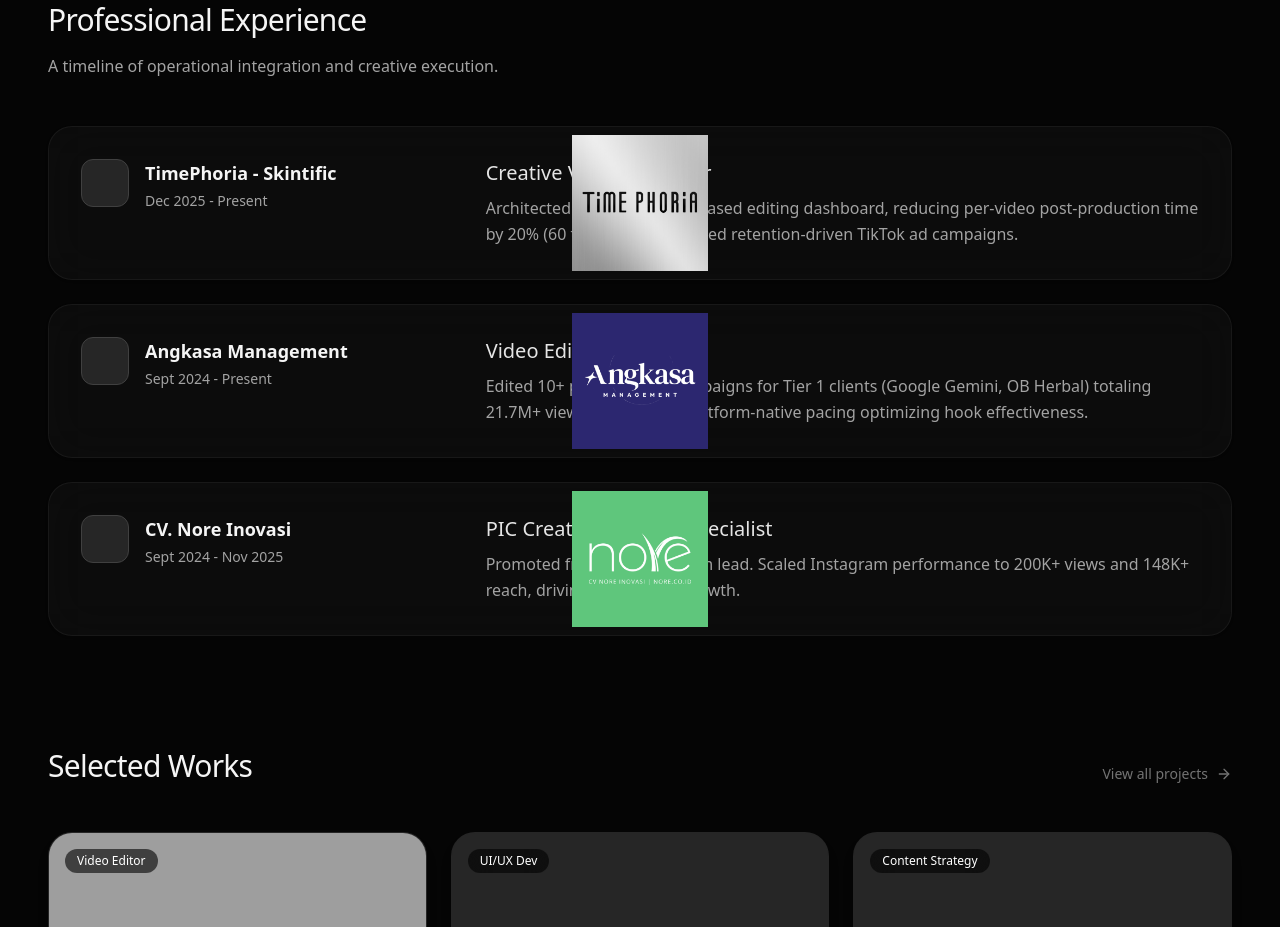
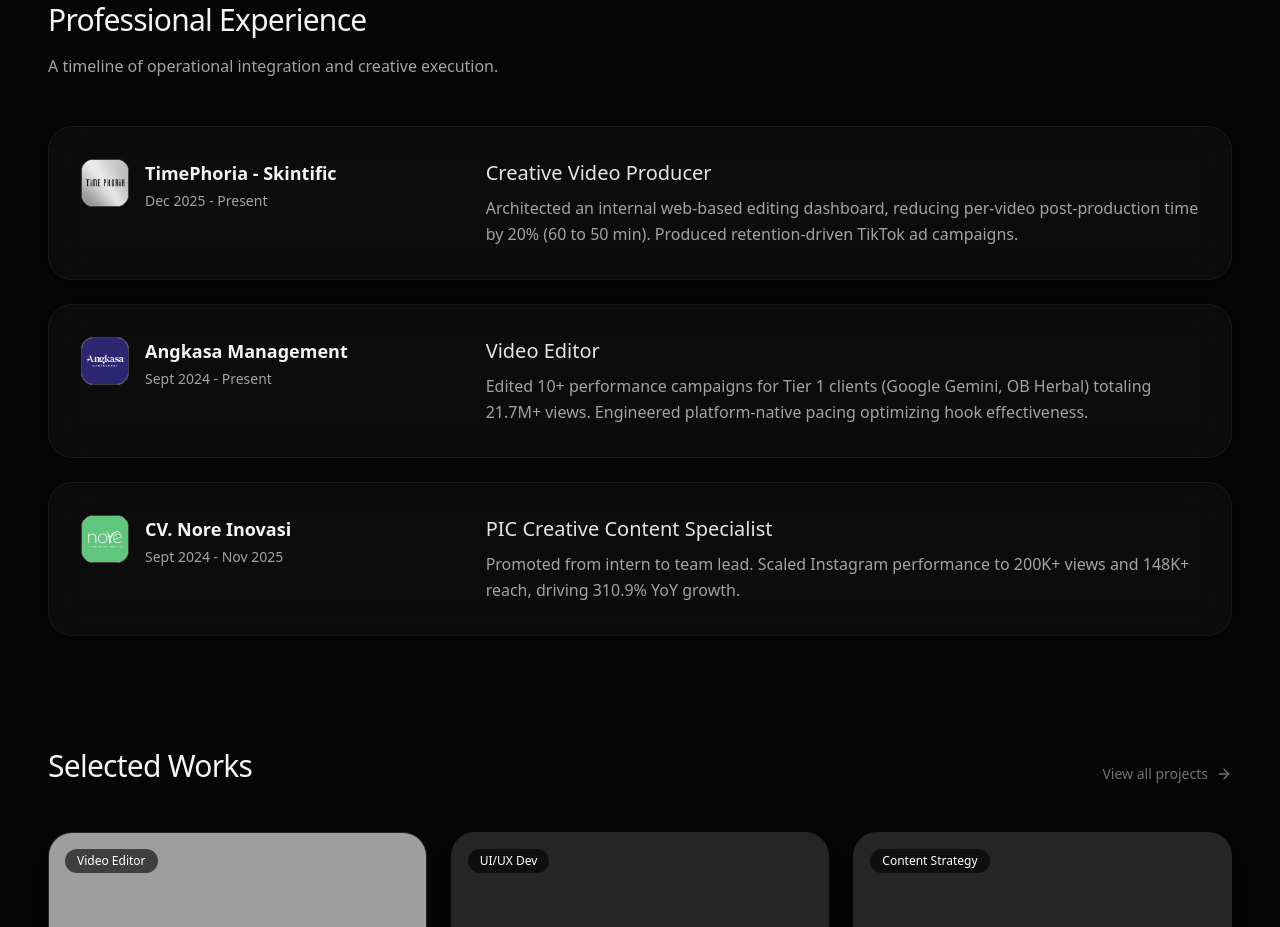
Before and after one commit to Adityasat23/portfolio, a Next.js app: page / in a window 1280 px wide. Shown: the part 980-1907 px from the top of the page. Built offline with nearby package versions, Linux system fonts and the light colour scheme; grey boxes are pictures that could not be loaded.

Commit message:
tesupdatefoto

```diff
--- a/app/page.tsx
+++ b/app/page.tsx
@@ -147,9 +147,14 @@
                 {/* Brand Logo & Meta */}
                 <div className="md:w-1/3 flex items-start gap-4">
                   {/* Brand Logo Box */}
-                  <div className="w-12 h-12 flex-shrink-0 bg-neutral-100 dark:bg-neutral-800 rounded-xl border border-neutral-200 dark:border-neutral-700 flex items-center justify-center overflow-hidden">
-                     {/* Ganti div kosongan ini dengan Image setelah upload logo perusahaan */}
-                    <Image src={exp.logo} alt={exp.company} fill className="object-contain p-2" /></div>
+                  <div className="relative w-12 h-12 flex-shrink-0 bg-white rounded-xl border border-neutral-200 dark:border-neutral-700 flex items-center justify-center overflow-hidden">
+                    <Image
+                      src={exp.logo}
+                      alt={exp.company}
+                      fill
+                      className="object-cover" // Ganti dari 'object-contain p-2' menjadi 'object-cover'
+                    />
+                  </div>
                   <div className="space-y-1">
                     <h3 className="text-lg font-semibold text-neutral-900 dark:text-neutral-100">{exp.company}</h3>
                     <p className="text-sm font-medium text-neutral-500 dark:text-neutral-400">{exp.date}</p>
--- a/app/work/[id]/page.tsx
+++ b/app/work/[id]/page.tsx
@@ -4,6 +4,7 @@
 import Link from "next/link";
 import { ArrowLeft, ArrowRight, Play, LayoutGrid, CheckCircle2, Maximize } from "lucide-react";
 import { motion } from "framer-motion";
+import Image from "next/image";
 import { useLanguage } from "@/context/LanguageContext";
 
 // --- MASTER DATA PROJECT BILINGUAL ---
@@ -247,7 +248,14 @@
           <div className="grid grid-cols-1 sm:grid-cols-2 gap-6">
             {project.gallery.map((media: any, index: number) => (
               <div key={index} className="relative aspect-square md:aspect-[4/5] bg-neutral-200 dark:bg-neutral-900 rounded-3xl overflow-hidden border border-neutral-200/50 dark:border-neutral-800/50 shadow-lg group">
-                <div className="absolute inset-0 flex items-center justify-center text-sm text-neutral-500">Upload {media.src}</div>
+
+                {/* MASUKKAN IMAGE DI SINI, HAPUS DIV TULISAN UPLOAD SEBELUMNYA */}
+                <Image
+                  src={media.src="/thumb-gemini45.png" }
+                  alt="Gallery Output"
+                  fill
+                  className="object-cover"
+                />
                 <div className="absolute inset-0 flex items-center justify-center bg-black/0 group-hover:bg-black/10 transition-colors">
                    <Maximize className="w-8 h-8 text-white opacity-0 group-hover:opacity-100 transition-opacity" />
                 </div>
--- a/app/work/page.tsx
+++ b/app/work/page.tsx
@@ -4,6 +4,7 @@
 import { motion, AnimatePresence } from "framer-motion";
 import Link from "next/link";
 import { ArrowUpRight } from "lucide-react";
+import Image from "next/image";
 import { useLanguage } from "@/context/LanguageContext";
 
 const categories = ["All", "Video & Motion", "Graphic & Photo", "UI/UX & Web", "3D Design"];
@@ -68,9 +69,14 @@
 
                     {/* Wajib Ganti dengan Image Komponen Next.js Nanti */}
                     {/* <Image src={project.thumb} alt={project.title} fill className="object-cover" /> */}
-                    <span className="text-sm text-neutral-500 absolute">Upload {project.thumb}</span>
-
-                    {/* Badge Kategori di dalam gambar */}
+                    {/* Wajib Ganti dengan Image Komponen Next.js Nanti */}
+                    <Image
+                      src={project.thumb}
+                      alt={project.title as string}
+                      fill
+                      className="object-cover"
+                      sizes="(max-width: 768px) 100vw, 33vw"
+                    />
                     <div className="absolute top-4 left-4 px-3 py-1 bg-black/60 text-white text-xs font-medium rounded-full backdrop-blur-md">
                       {project.category}
                     </div>
```
Also changed, not shown: public/thumb-gemini45.png (added).
